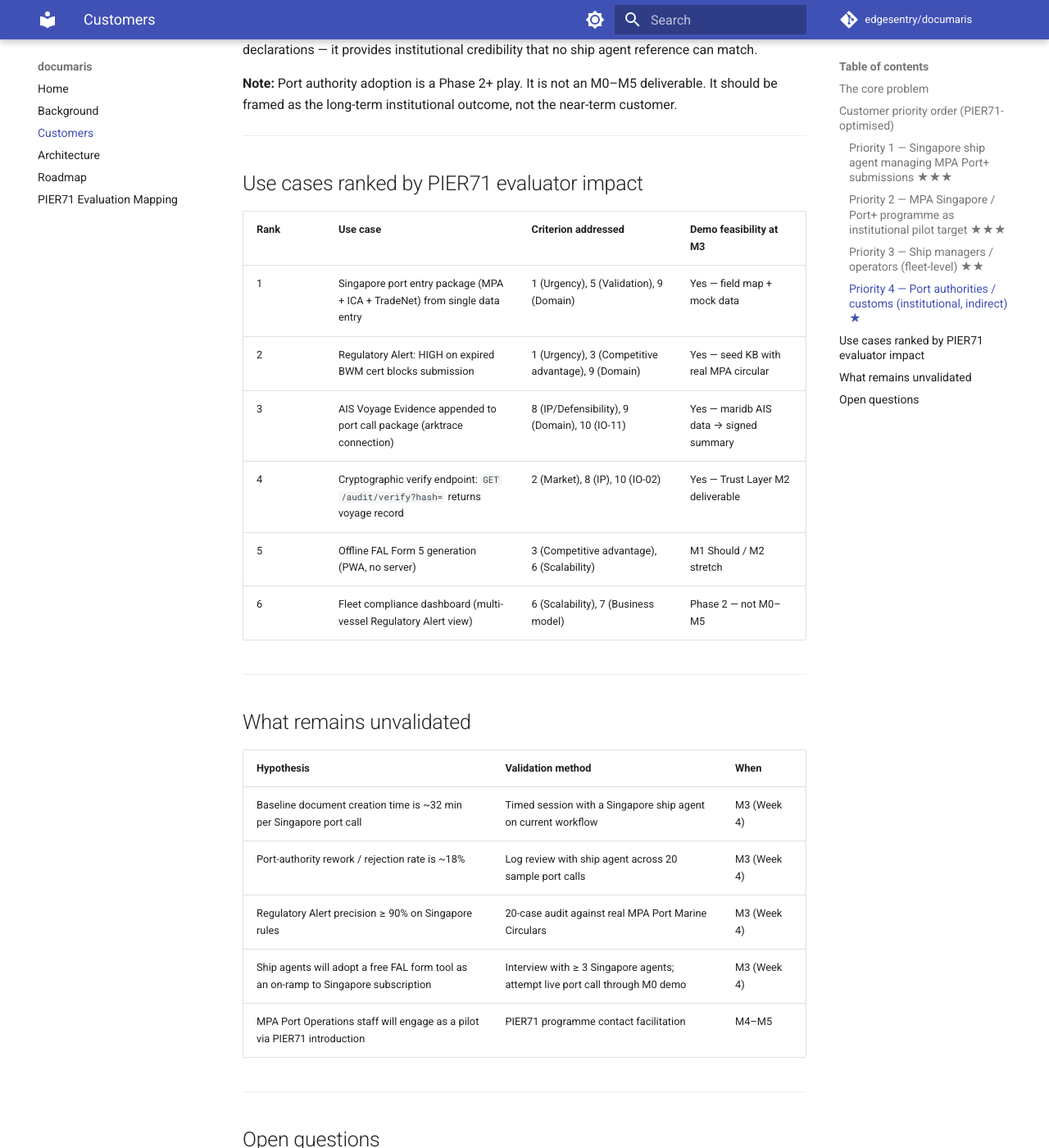
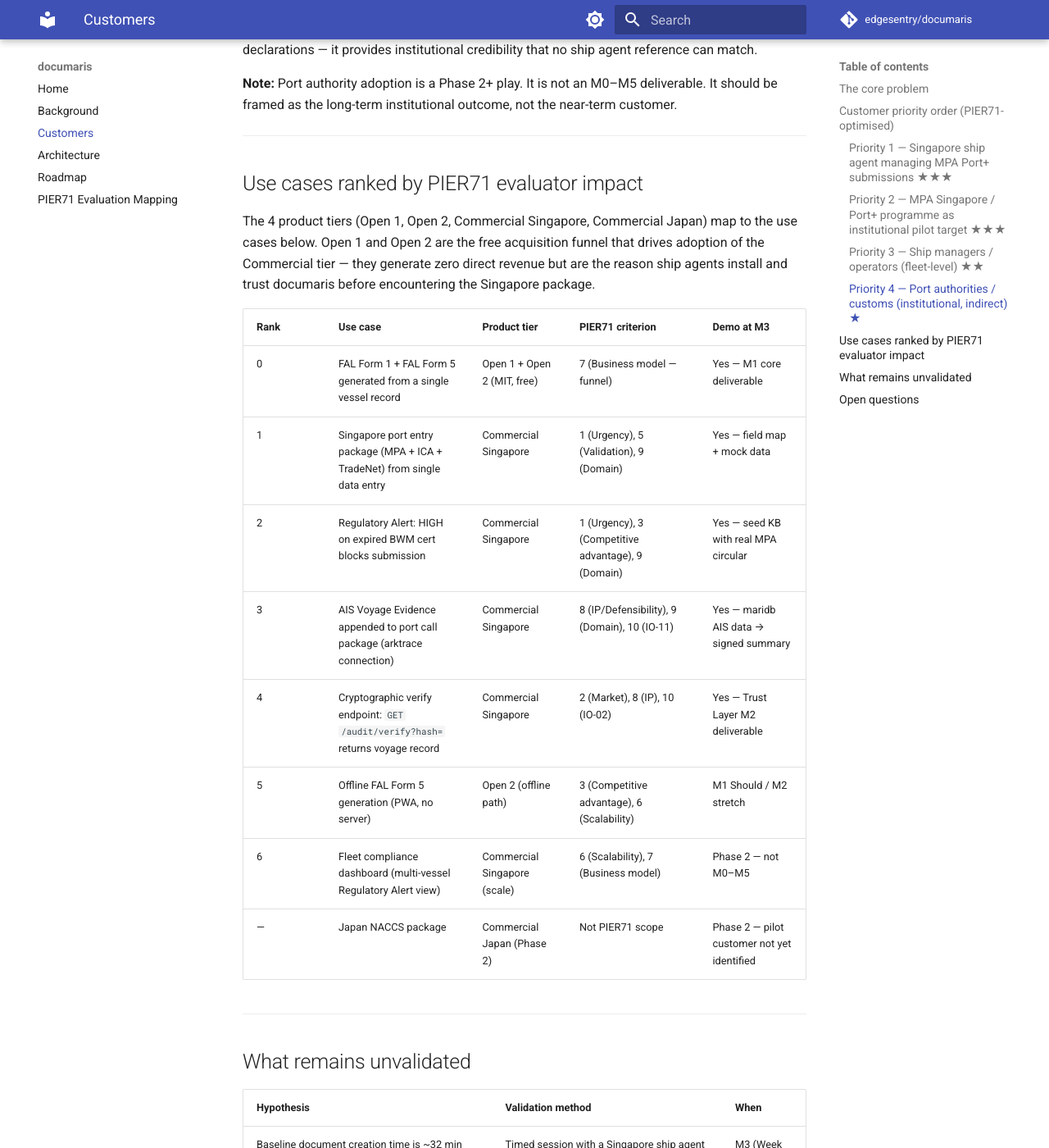
Before and after one commit to edgesentry/documaris, an MkDocs documentation site: the page built from docs/customers.md, in a window 1280 px wide and 1400 px high, scrolled down 2897 px. Shown: the whole window at 82% size. Built offline with MkDocs 1.6.1 and Material for MkDocs 9.7.7, drawn with Linux system fonts in a browser that asks for light colours; comment, search, counter and statistics services are not loaded.

Commit message:
Add SAM bottom-up sizing, use case funnel mapping, and PIER71 criterion updates
- background.md: add Singapore SAM table (SGD 3.6M–7M) per use case tier;
  label Japan as Phase 2 excluded from SAM; retain TAM as context
- customers.md: use case ranking now shows product tier column (Open 1/2,
  Commercial SG, Phase 2 Japan); Open 1+2 as rank-0 acquisition funnel
- pier71-evaluation-mapping.md: Criterion 2 updated to SAM figures;
  Criterion 7 updated to show Open→Commercial funnel logic

Co-Authored-By: Claude Sonnet 4.6 <noreply@anthropic.com>

```diff
--- a/docs/customers.md
+++ b/docs/customers.md
@@ -87,14 +87,18 @@ This connection to arktrace is unique. No competitor can make this claim.
 
 ## Use cases ranked by PIER71 evaluator impact
 
-| Rank | Use case | Criterion addressed | Demo feasibility at M3 |
-|---|---|---|---|
-| 1 | Singapore port entry package (MPA + ICA + TradeNet) from single data entry | 1 (Urgency), 5 (Validation), 9 (Domain) | Yes — field map + mock data |
-| 2 | Regulatory Alert: HIGH on expired BWM cert blocks submission | 1 (Urgency), 3 (Competitive advantage), 9 (Domain) | Yes — seed KB with real MPA circular |
-| 3 | AIS Voyage Evidence appended to port call package (arktrace connection) | 8 (IP/Defensibility), 9 (Domain), 10 (IO-11) | Yes — maridb AIS data → signed summary |
-| 4 | Cryptographic verify endpoint: `GET /audit/verify?hash=` returns voyage record | 2 (Market), 8 (IP), 10 (IO-02) | Yes — Trust Layer M2 deliverable |
-| 5 | Offline FAL Form 5 generation (PWA, no server) | 3 (Competitive advantage), 6 (Scalability) | M1 Should / M2 stretch |
-| 6 | Fleet compliance dashboard (multi-vessel Regulatory Alert view) | 6 (Scalability), 7 (Business model) | Phase 2 — not M0–M5 |
+The 4 product tiers (Open 1, Open 2, Commercial Singapore, Commercial Japan) map to the use cases below. Open 1 and Open 2 are the free acquisition funnel that drives adoption of the Commercial tier — they generate zero direct revenue but are the reason ship agents install and trust documaris before encountering the Singapore package.
+
+| Rank | Use case | Product tier | PIER71 criterion | Demo at M3 |
+|---|---|---|---|---|
+| 0 | FAL Form 1 + FAL Form 5 generated from a single vessel record | Open 1 + Open 2 (MIT, free) | 7 (Business model — funnel) | Yes — M1 core deliverable |
+| 1 | Singapore port entry package (MPA + ICA + TradeNet) from single data entry | Commercial Singapore | 1 (Urgency), 5 (Validation), 9 (Domain) | Yes — field map + mock data |
+| 2 | Regulatory Alert: HIGH on expired BWM cert blocks submission | Commercial Singapore | 1 (Urgency), 3 (Competitive advantage), 9 (Domain) | Yes — seed KB with real MPA circular |
+| 3 | AIS Voyage Evidence appended to port call package (arktrace connection) | Commercial Singapore | 8 (IP/Defensibility), 9 (Domain), 10 (IO-11) | Yes — maridb AIS data → signed summary |
+| 4 | Cryptographic verify endpoint: `GET /audit/verify?hash=` returns voyage record | Commercial Singapore | 2 (Market), 8 (IP), 10 (IO-02) | Yes — Trust Layer M2 deliverable |
+| 5 | Offline FAL Form 5 generation (PWA, no server) | Open 2 (offline path) | 3 (Competitive advantage), 6 (Scalability) | M1 Should / M2 stretch |
+| 6 | Fleet compliance dashboard (multi-vessel Regulatory Alert view) | Commercial Singapore (scale) | 6 (Scalability), 7 (Business model) | Phase 2 — not M0–M5 |
+| — | Japan NACCS package | Commercial Japan (Phase 2) | Not PIER71 scope | Phase 2 — pilot customer not yet identified |
 
 ---
 
```
Also changed, not shown: docs/background.md (+20 -1 lines), docs/pier71-evaluation-mapping.md (+2 -2 lines).
